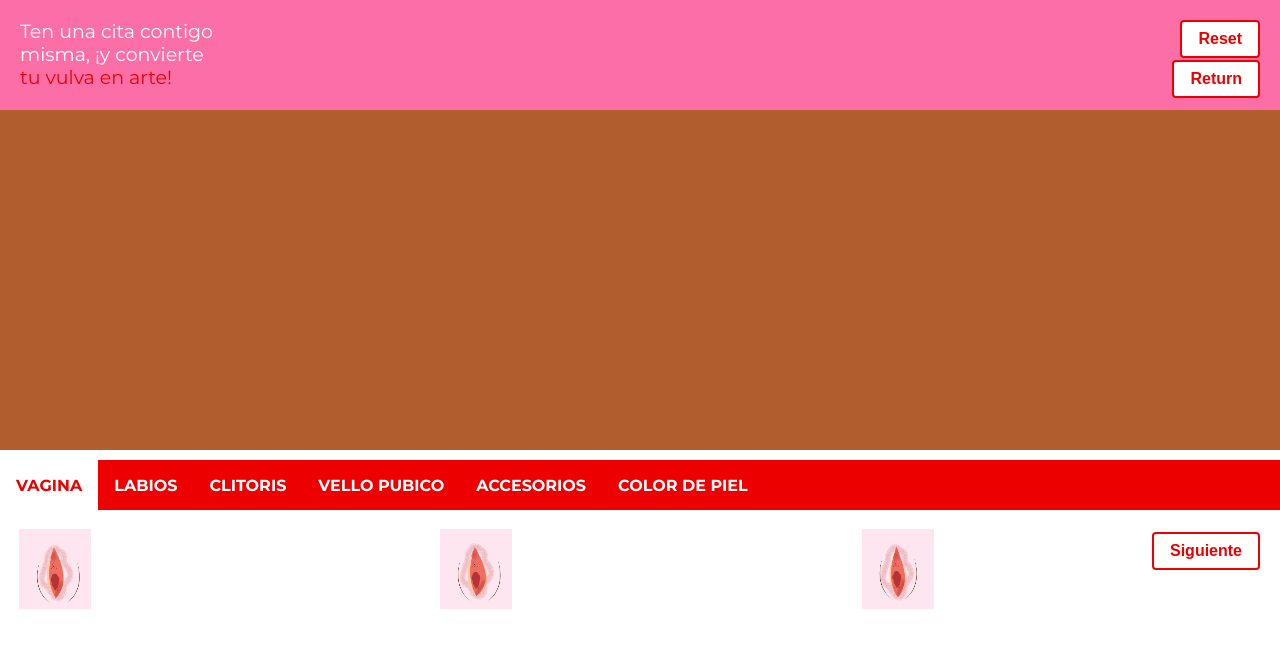
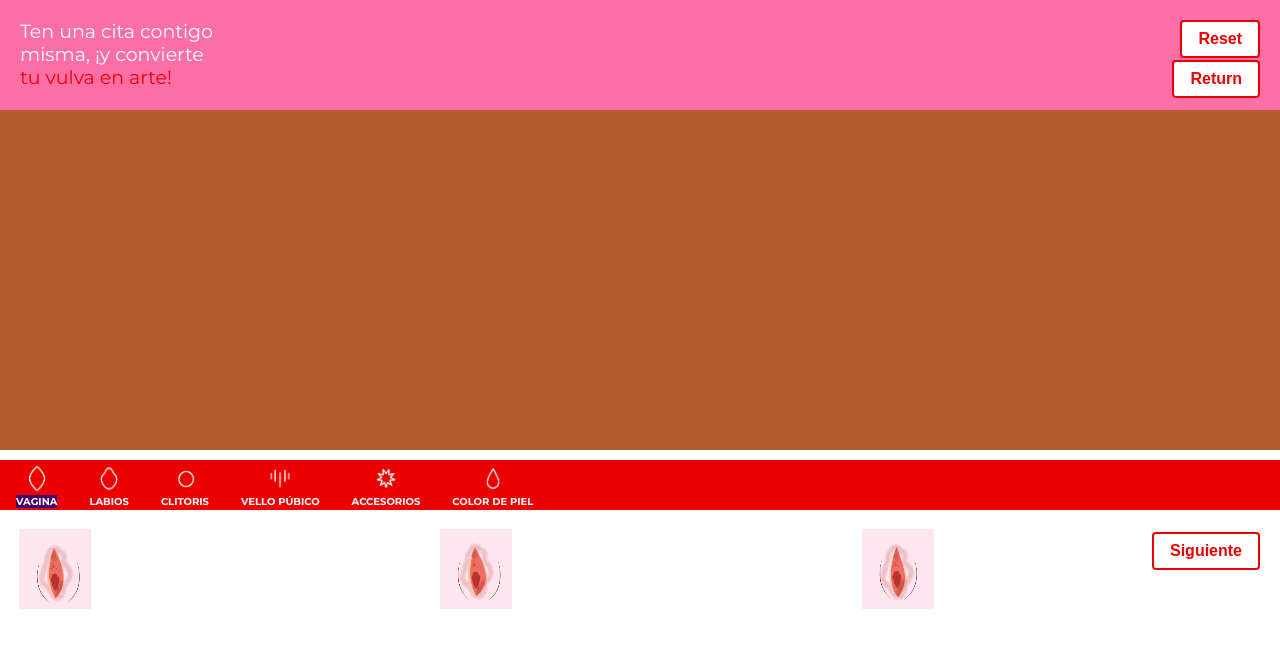
Before and after one commit to cryptodev6/vulvatar-builder, an Angular app: page / in a window 1280 px wide. Shown: the top 648 px of the page. Built offline with nearby package versions, Linux system fonts and the light colour scheme.

Commit message:
categories for selected modified

```diff
--- a/src/app/image-builder/image-builder.component.html
+++ b/src/app/image-builder/image-builder.component.html
@@ -11,12 +11,42 @@
       <button id="save-button" (click)="saveImage()" class="return-button">Siguiente</button>
     </div>
     <div class="category-selector">
-      <div class="category" (click)="loadImages('vagina')" [ngClass]="{'selected': selectedCategory === 'vagina'}">Vagina</div>
-      <div class="category" (click)="loadImages('labios')" [ngClass]="{'selected': selectedCategory === 'labios'}">Labios</div>
-      <div class="category" (click)="loadImages('clitoris')" [ngClass]="{'selected': selectedCategory === 'clitoris'}">Clitoris</div>
-      <div class="category" (click)="loadImages('vello_pubico')" [ngClass]="{'selected': selectedCategory === 'vello_pubico'}">Vello Pubico</div>
-      <div class="category" (click)="loadImages('accesorios')" [ngClass]="{'selected': selectedCategory === 'accesorios'}">Accesorios</div>
-      <div class="category" (click)="loadImages('color_piel')" [ngClass]="{'selected': selectedCategory === 'color_piel'}">Color de piel</div>
+      <div class="category" (click)="loadImages('vagina')">
+        <img class="icono" src="assets/iconos_builder/vagina.png">
+        <div class="category-text" [ngClass]="{'selected': selectedCategory === 'vagina'}">
+          Vagina
+        </div>
+      </div>
+      <div class="category" (click)="loadImages('labios')">
+        <img class="icono" src="assets/iconos_builder/labios.png">
+        <div class="category-text" [ngClass]="{'selected': selectedCategory === 'labios'}">
+          Labios
+        </div>
+      </div>
+      <div class="category" (click)="loadImages('clitoris')">
+        <img class="icono" src="assets/iconos_builder/clitoris.png">
+        <div class="category-text" [ngClass]="{'selected': selectedCategory === 'clitoris'}">
+          Clitoris
+        </div>
+      </div>
+      <div class="category" (click)="loadImages('vello_pubico')">
+        <img class="icono" src="assets/iconos_builder/vello.png">
+        <div class="category-text" [ngClass]="{'selected': selectedCategory === 'vello_pubico'}">
+          Vello púbico
+        </div>
+      </div>
+      <div class="category" (click)="loadImages('accesorios')">
+        <img class="icono" src="assets/iconos_builder/accesorios.png">
+        <div class="category-text" [ngClass]="{'selected': selectedCategory === 'accesorios'}">
+          Accesorios
+        </div>
+      </div>
+      <div class="category" (click)="loadImages('color_piel')">
+        <img class="icono" src="assets/iconos_builder/tonos de piel.png">
+        <div class="category-text" [ngClass]="{'selected': selectedCategory === 'color_piel'}">
+          Color de piel
+        </div>
+      </div>
     </div>
     <div id="image-grid">
       <img *ngFor="let image of images" [id]="'image-' + image.id" (click)="selectImage(image)" [src]="image.imageUrl" class="image-selector">
--- a/src/app/image-builder/image-builder.component.scss
+++ b/src/app/image-builder/image-builder.component.scss
@@ -7,6 +7,16 @@
   flex-direction: column;
   height: 100%;
 }
+
+.icono {
+  width: 30px;
+
+}
+
+.category-text {
+  font-size: 10px;
+}
+
 
 .title {
   position: relative;
@@ -48,11 +58,16 @@
   justify-content: center;
   height: 100%;
   padding: 0 16px;
-  font-size: 16px;
+  font-size: 14px;
   font-weight: bold;
   text-transform: uppercase;
   background-color: rgb(237,0,0);
   color: #fff;
+  flex-direction: column;
+}
+
+.selected {
+  background-color: rgba(0, 0, 153, 0.7);
 }
 
 #image-grid {
@@ -141,8 +156,3 @@
   background-color: rgb(237,0,0);
   color: #fff;
 }
-
-.selected {
-  background-color: #fff;
-  color: rgb(237,0,0);
-}
```
